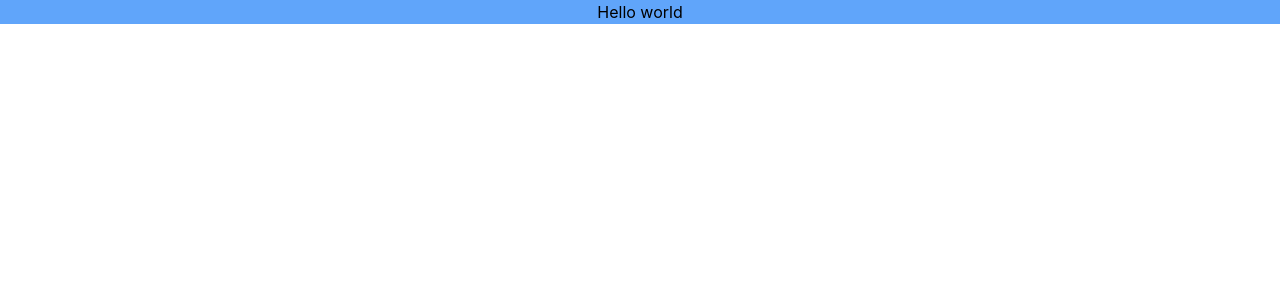
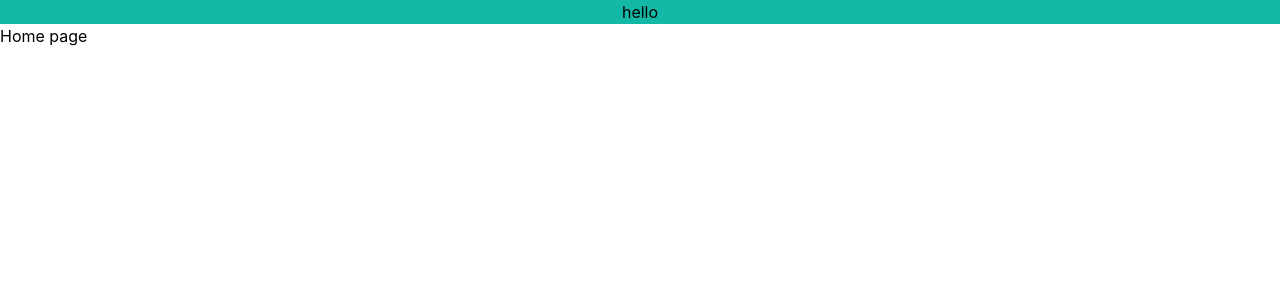
Before and after one commit to taghashseven/portfolio, a React (Create React App) app: page / in a window 1280 px wide. Shown: the top 300 px of the page. Built offline with nearby package versions, Linux system fonts and the light colour scheme.

Commit message:
added a component file

```diff
--- a/package.json
+++ b/package.json
@@ -36,6 +36,7 @@
     ]
   },
   "devDependencies": {
+    "css-loader": "^6.8.1",
     "tailwindcss": "^3.3.3"
   }
 }
--- a/src/App.js
+++ b/src/App.js
@@ -1,11 +1,12 @@
-import logo from './logo.svg';
 import './App.css';
 import './index.css'
+import { NavBar , HomePage } from './components';
 
 function App() {
   return (
-    <div className="App bg-blue-400">
-          Hello world
+    <div>
+      <NavBar />
+      <HomePage />
     </div>
   );
 }
--- /dev/null
+++ b/src/components/homePage.jsx
@@ -0,0 +1,10 @@
+
+const HomePage = ()=>{
+    return (
+        <div className="">
+            Home page
+        </div>
+    )
+}
+
+export default HomePage
--- /dev/null
+++ b/src/components/index.js
@@ -0,0 +1,5 @@
+import NavBar from "./navBar";
+import HomePage from "./homePage";
+
+
+export { NavBar, HomePage };
--- /dev/null
+++ b/src/components/navBar.jsx
@@ -0,0 +1,10 @@
+
+const NavBar = ()=>{
+    return (
+        <nav className="bg-teal-500 m-sm text-center"> hello</nav>
+
+    )
+}
+
+
+export default NavBar
```
Also changed, not shown: 2 other files (tests, documents, lock files or other folders).
